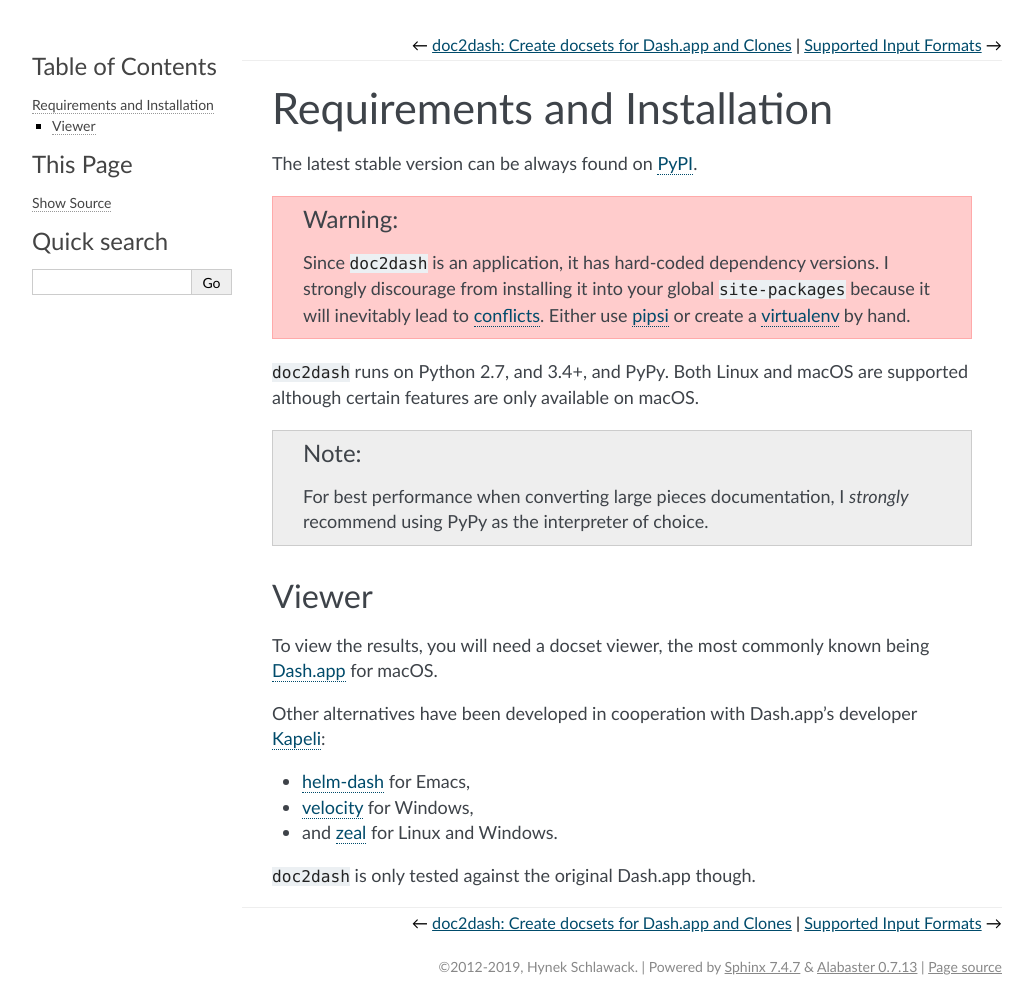
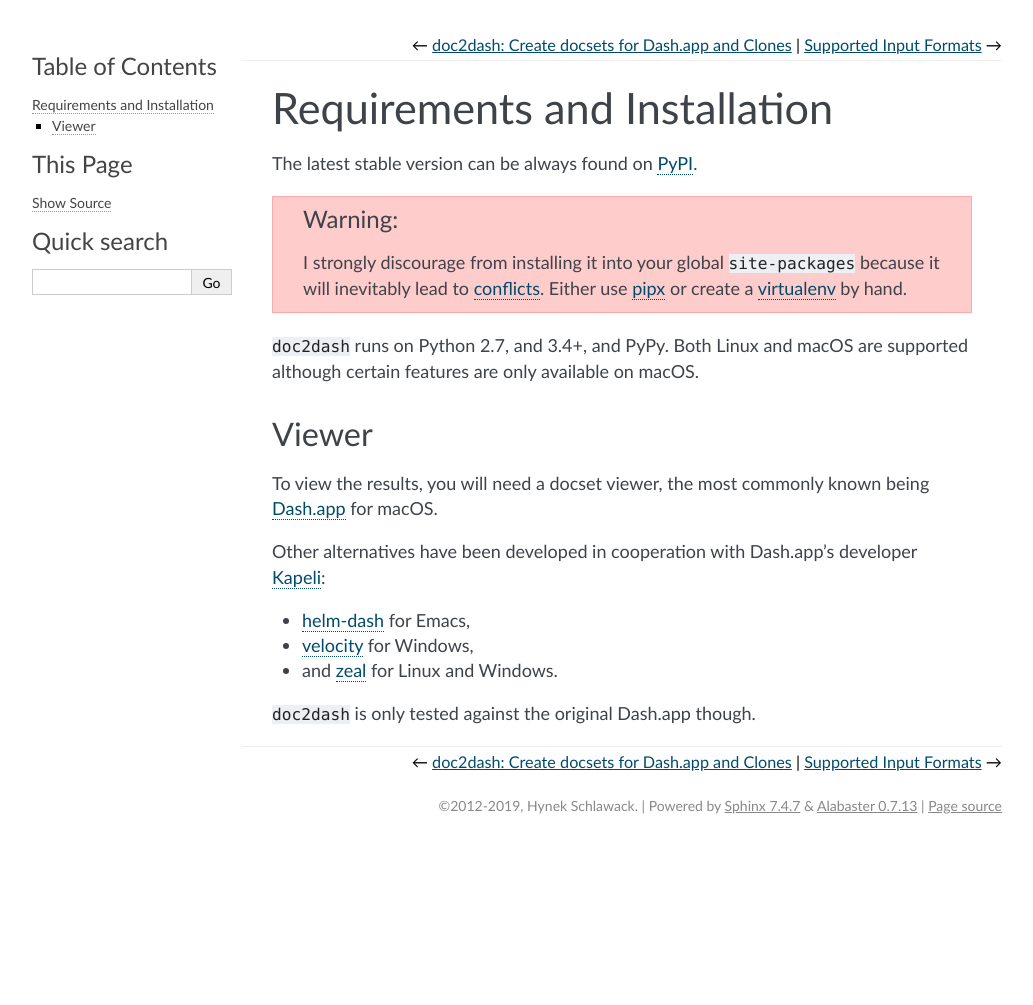
Before and after one commit to hynek/doc2dash, a Sphinx documentation site: the page built from docs/installation.rst, in a window 1280 px wide. Shown: the whole page, without its empty margins (128-1161 px from the left). Built offline with Sphinx 7.4.7, drawn with Linux system fonts in a browser that asks for light colours; after the commit the page ends 900 px from its top, so only the background shows below that.

Commit message:
Update installation instructions

```diff
--- a/docs/installation.rst
+++ b/docs/installation.rst
@@ -5,18 +5,12 @@
 
 .. warning::
 
-   Since ``doc2dash`` is an application, it has hard-coded dependency versions.
    I strongly discourage from installing it into your global ``site-packages`` because it will inevitably lead to conflicts_.
-   Either use pipsi_ or create a virtualenv_ by hand.
+   Either use pipx_ or create a virtualenv_ by hand.
 
 
 ``doc2dash`` runs on Python 2.7, and 3.4+, and PyPy.
 Both Linux and macOS are supported although certain features are only available on macOS.
-
-.. note::
-
-   For best performance when converting large pieces documentation, I *strongly* recommend using PyPy as the interpreter of choice.
-
 
 .. _clones:
 
@@ -37,6 +31,6 @@
 .. _pip: https://pip.pypa.io/en/latest/installing.html
 .. _PyPI: https://pypi.org/project/doc2dash/
 .. _`Dash.app`: https://kapeli.com/dash/
-.. _pipsi: https://github.com/mitsuhiko/pipsi
+.. _pipx: https://pipxproject.github.io/pipx/
 .. _virtualenv: https://virtualenv.readthedocs.io/
 .. _conflicts: https://hynek.me/articles/virtualenv-lives/
```
